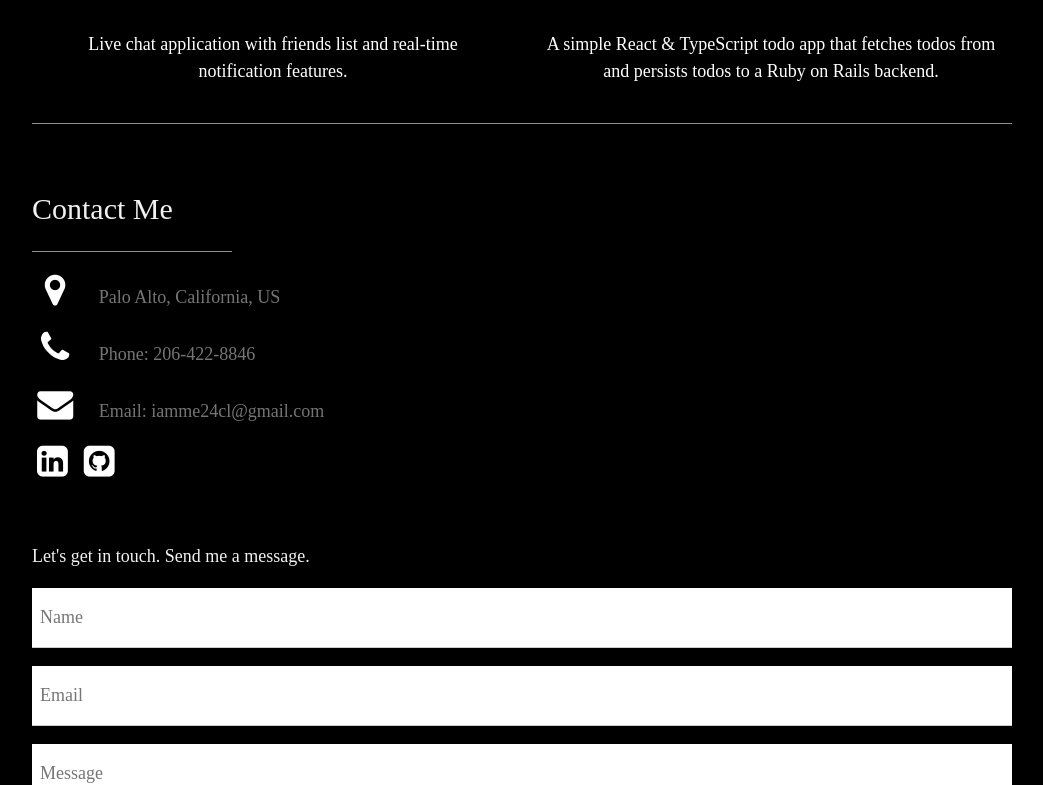
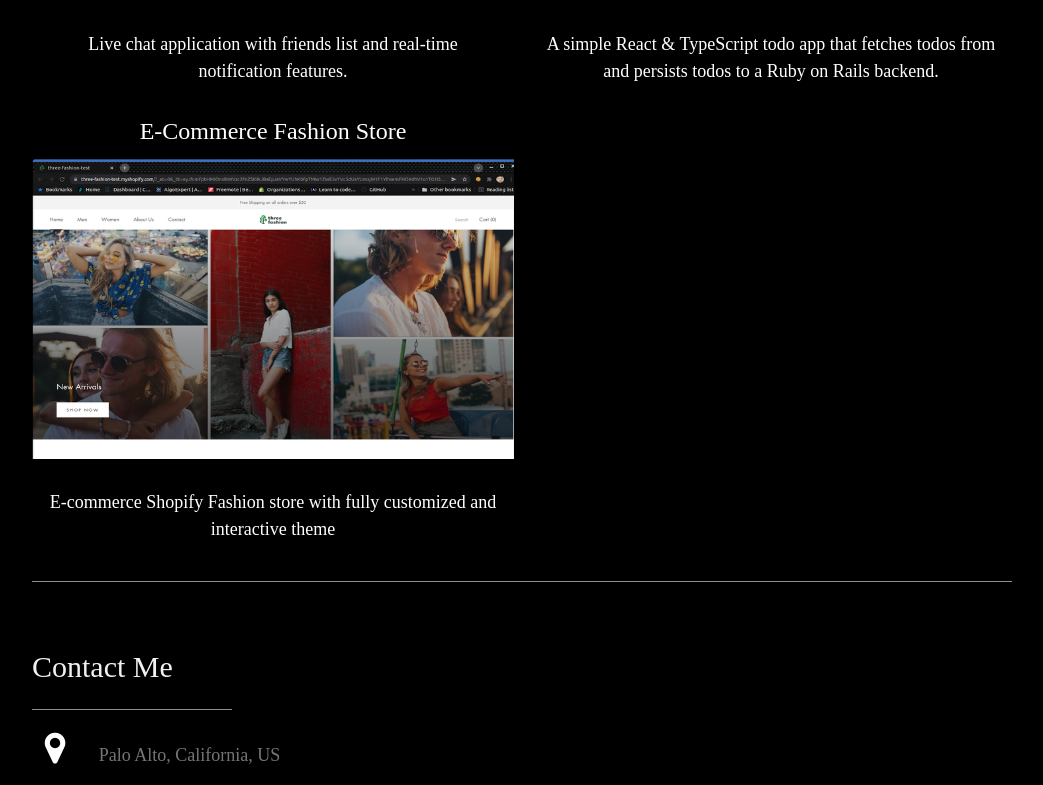
Before and after one commit to iamme24cl/my-website, a React (Create React App) app: page / in a window 1280 px wide. Shown: the part 1835-2620 px from the top of the page, without its empty margins (178-1221 px from the left). Built offline with nearby package versions, Linux system fonts and the light colour scheme; a web font is replaced by a local one.

Commit message:
updated projects

```diff
--- a/src/components/Projects.js
+++ b/src/components/Projects.js
@@ -11,7 +11,7 @@ const Projects = () => {
       <div className="w3-row-padding" style={{margin: "0 -16px"}}>
         <div className="w3-half w3-card-4">
           <h3 className='w3-center project-header'>Invoice Manager</h3>
-          <a href="https://my-invoices.netlify.app/" target="_blank" rel="noreferrer"><img className="project-image" src="images/invoices.jpg" style={{width: "100%", height: "300px"}} alt="invoices" /></a>
+          <a href="https://my-invoices.netlify.app/" target="_blank" rel="noreferrer"><img className="project-image" src="images/invoices.jpg" style={{width: "100%", height: "300px"}} alt="invoice manager" /></a>
           <div className="w3-container">
             <p className="w3-center">
               Manage all your Invoices and Clients with this easy to use Invoice Manager web application.
@@ -21,7 +21,7 @@ const Projects = () => {
 
         <div className="w3-half w3-card-4">
           <h3 className='w3-center project-header'>Customer Relationship Manager</h3>
-          <a href="https://rails-react-crm.netlify.app/" target="_blank" rel="noreferrer"><img className="project-image" src="images/crm.jpg" style={{width: "100%", height: "300px"}} alt="customer-realtionship-manager" /></a>
+          <a href="https://rails-react-crm.netlify.app/" target="_blank" rel="noreferrer"><img className="project-image" src="images/crm.jpg" style={{width: "100%", height: "300px"}} alt="customer realtionship manager" /></a>
           <div className="w3-container">
             <p className="w3-center">
               Gracefully manage Prospects and Sale flow with this Full Stack Customer Relationship Management application.
@@ -35,7 +35,7 @@ const Projects = () => {
       <div className="w3-row-padding" style={{margin: "0 -16px"}}>
         <div className="w3-half w3-card-4">
           <h3 className='w3-center project-header'>Chat Application</h3>
-          <a href="https://github.com/iamme24cl/messenger-6483" target="_blank" rel="noreferrer"><img className="project-image" src="images/chat.png" style={{width: "100%", height: "300px"}} alt="wine-notes" /></a>
+          <a href="https://github.com/iamme24cl/messenger-6483" target="_blank" rel="noreferrer"><img className="project-image" src="images/chat.png" style={{width: "100%", height: "300px"}} alt="chat application" /></a>
           <div className="w3-container">
             <p className="w3-center">
               Live chat application with friends list and real-time notification features.
@@ -45,10 +45,22 @@ const Projects = () => {
 
         <div className="w3-half w3-card-4">
          <h3 className='w3-center project-header'>My Todo List</h3>
-          <a href="https://codesandbox.io/s/react-typescript-todo-list-ejheu" target="_blank" rel="noreferrer"><img className="project-image" src="images/todos.png" style={{width: "100%", height: "300px"}} alt="todo-app" /></a>
+          <a href="https://codesandbox.io/s/react-typescript-todo-list-ejheu" target="_blank" rel="noreferrer"><img className="project-image" src="images/todos.png" style={{width: "100%", height: "300px"}} alt="todo app" /></a>
           <div className="w3-container">
             <p className="w3-center">
               A simple React & TypeScript todo app that fetches todos from and persists todos to a Ruby on Rails backend.</p>
+          </div>
+        </div>
+      </div>
+
+      <div className="w3-row-padding" style={{margin: "0 -16px"}}>
+        <div className="w3-half w3-card-4">
+          <h3 className='w3-center project-header'>E-Commerce Fashion Store</h3>
+          <a href="https://github.com/iamme24cl/three-fashion" target="_blank" rel="noreferrer"><img className="project-image" src="images/three-fashion-home.png" style={{width: "100%", height: "300px"}} alt="three-fashion store" /></a>
+          <div className="w3-container">
+            <p className="w3-center">
+              E-commerce Shopify Fashion store with fully customized and interactive theme
+            </p>
           </div>
         </div>
       </div>
```
Also changed, not shown: public/images/three-fashion-home.png (added).
